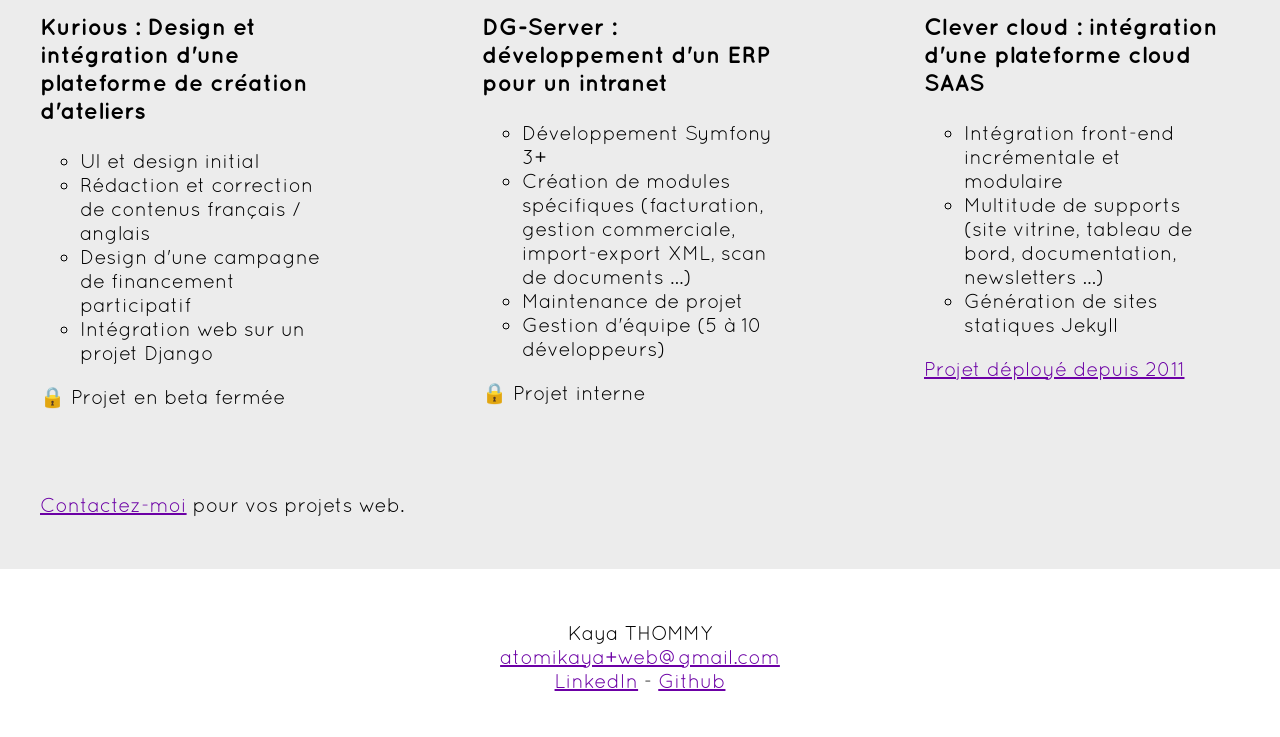
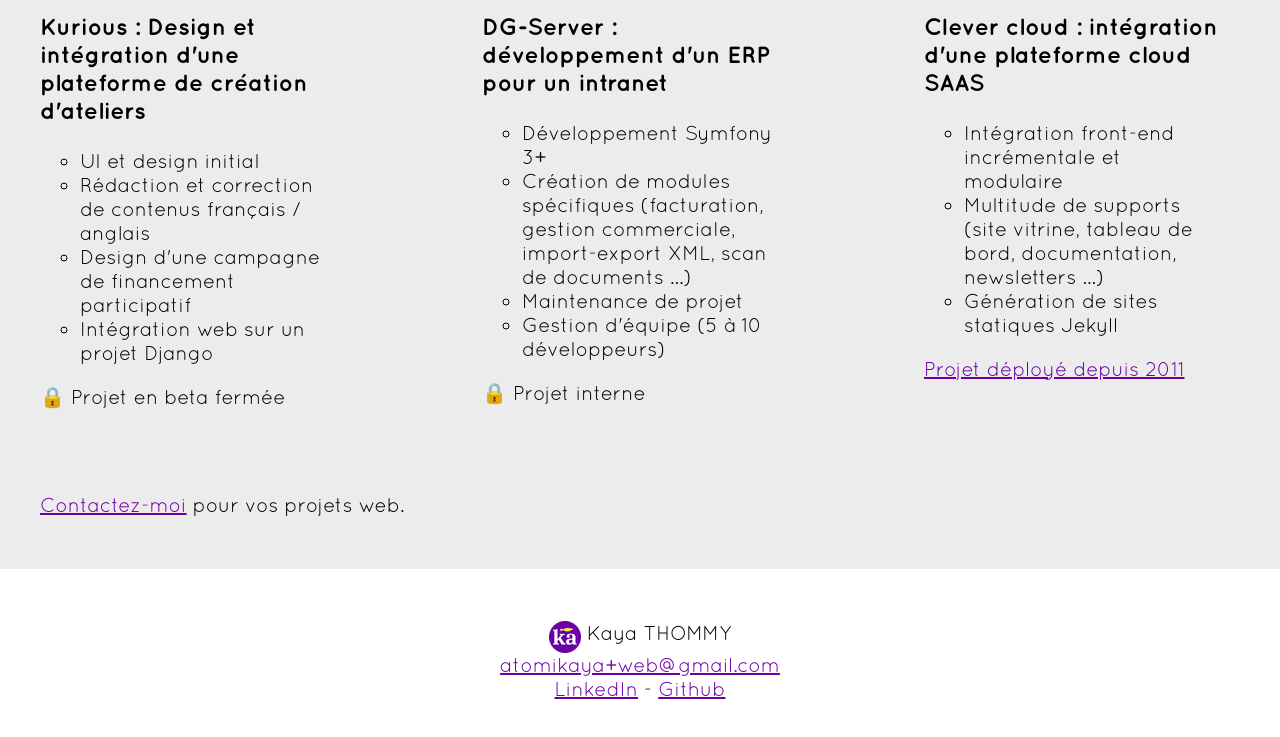
Before and after one commit to atomikaya/atomikaya.github.io, a plain HTML site: page index.html in a window 1280 px wide. Shown: the part 1405-2142 px from the top of the page. Drawn offline with Linux system fonts and the light colour scheme.

Commit message:
contact logo

```diff
--- a/assets/stylesheet.css
+++ b/assets/stylesheet.css
@@ -43,6 +43,9 @@ h1, h2 {
 .contact {
   text-align: center;
 }
+  .contact__logo {
+    vertical-align: middle;
+  }
 
 .dev__card, .training__card {
   margin: 2rem 1rem 2rem 0;
--- a/index.html
+++ b/index.html
@@ -208,6 +208,11 @@
     </section>
     <footer class="contact" id="contact">
       <p>
+        <img
+          alt="Logo Kaya Thommy"
+          class="contact__logo"
+          src="/assets/favicons/favicon-32x32.png"
+        />
         Kaya THOMMY<br />
         <a href="mailto:atomikaya+web@gmail.com">atomikaya+web@gmail.com</a>
         <br />
```
